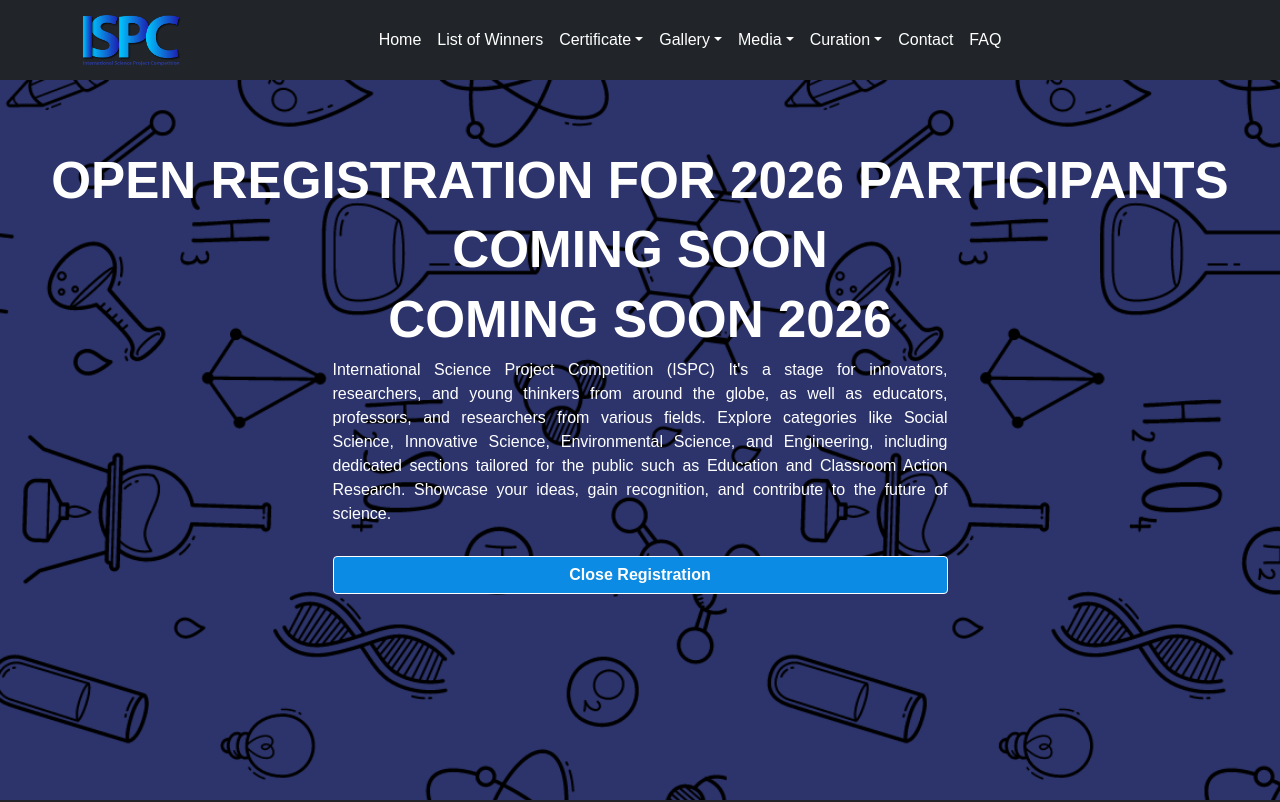
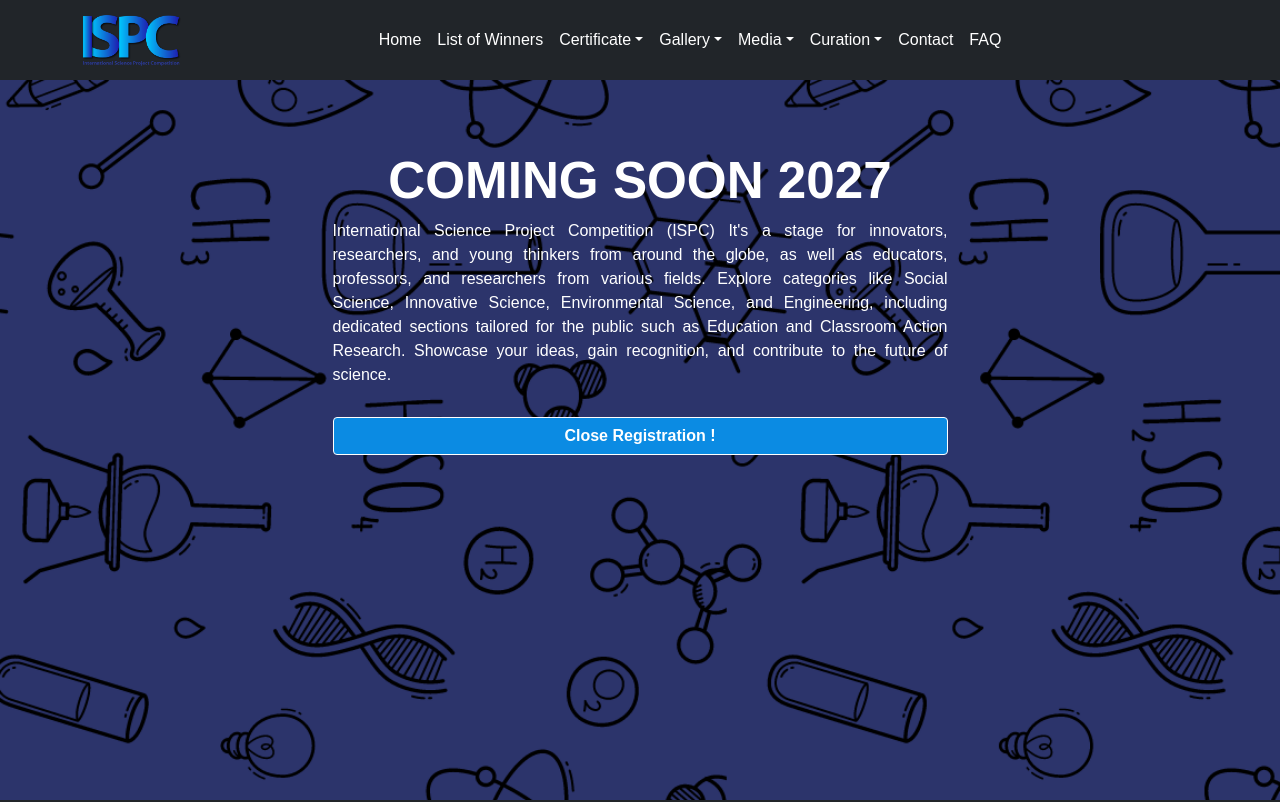
Before and after one commit to iysaofficial/ISPCofficial, a React (Vite) app: page / in a window 1280 px wide. Shown: the top 802 px of the page. Built offline with nearby package versions, Linux system fonts and the light colour scheme.

Commit message:
UPDATE CLOSE

```diff
--- a/src/components/mainhero.jsx
+++ b/src/components/mainhero.jsx
@@ -8,9 +8,9 @@
                         <img src="./assets/img/ISPC LOGO.png" alt="" />
                     </div> */}
             <div className="text-content ">
-              <h1>OPEN REGISTRATION FOR 2026 PARTICIPANTS</h1>
-              <h1>COMING SOON</h1>
-              <h1>COMING SOON 2026</h1>
+              {/* <h1>OPEN REGISTRATION FOR 2026 PARTICIPANTS</h1> */}
+              {/* <h1>COMING SOON</h1> */}
+              <h1>COMING SOON 2027</h1>
               <p className="mx-auto">
                 International Science Project Competition (ISPC) It's a stage
                 for innovators, researchers, and young thinkers from around the
@@ -28,7 +28,7 @@
           </div>
           <div className="second-content text-center">
             <a className="btn btn-action" href="#!">
-              Close Registration
+              Close Registration !
             </a>
             {/* <a className="btn btn-action" href="/homeregist">Registration</a> */}
             {/* <a className="btn btn-action" href="https://drive.google.com/drive/folders/1ojJCV0eBDz5xfujIpR41g0RhsMmOsTZ_?usp=sharing" target="_blank">Guide Book</a> */}
```
Also changed, not shown: 1 other file (tests, documents, lock files or other folders).
